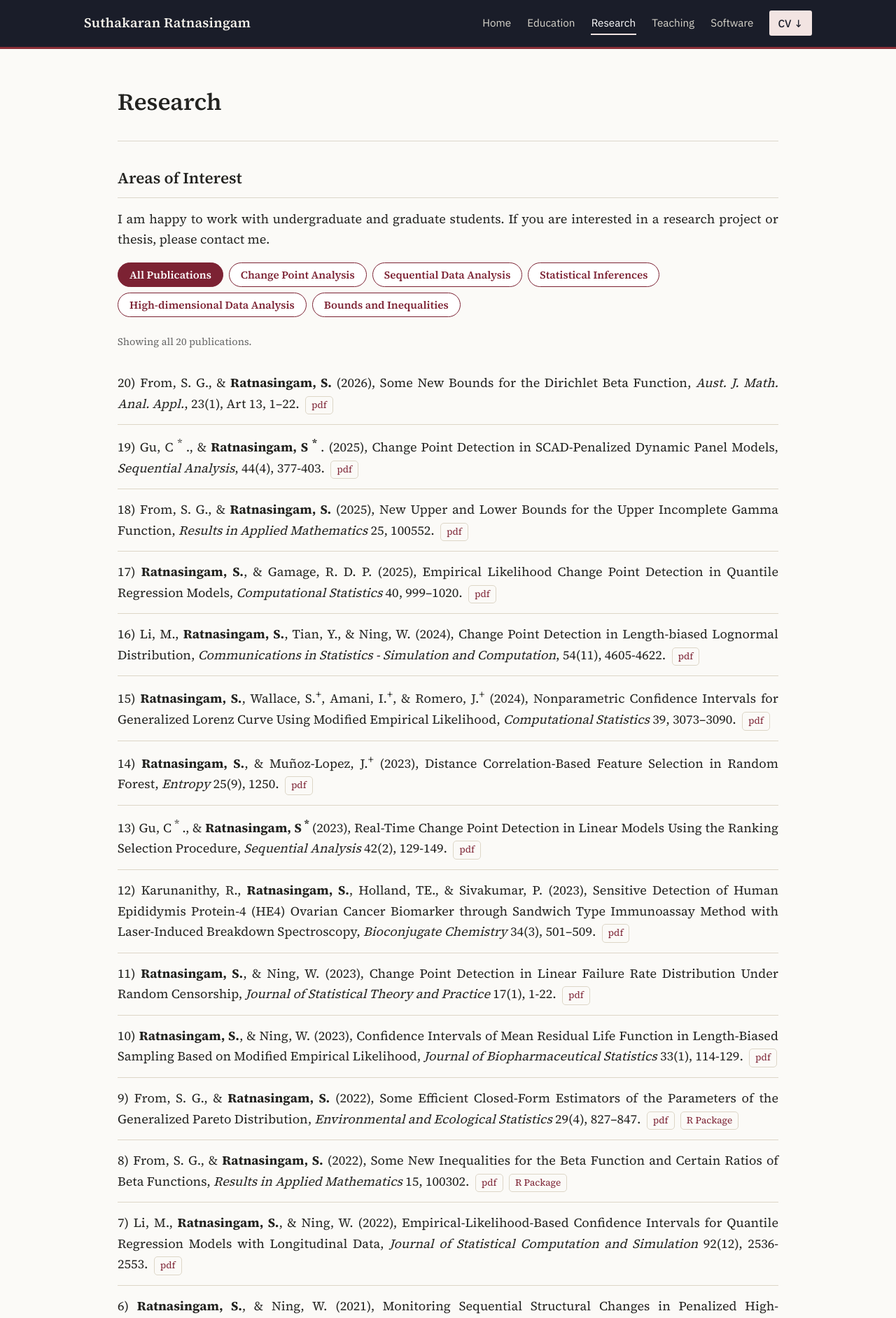
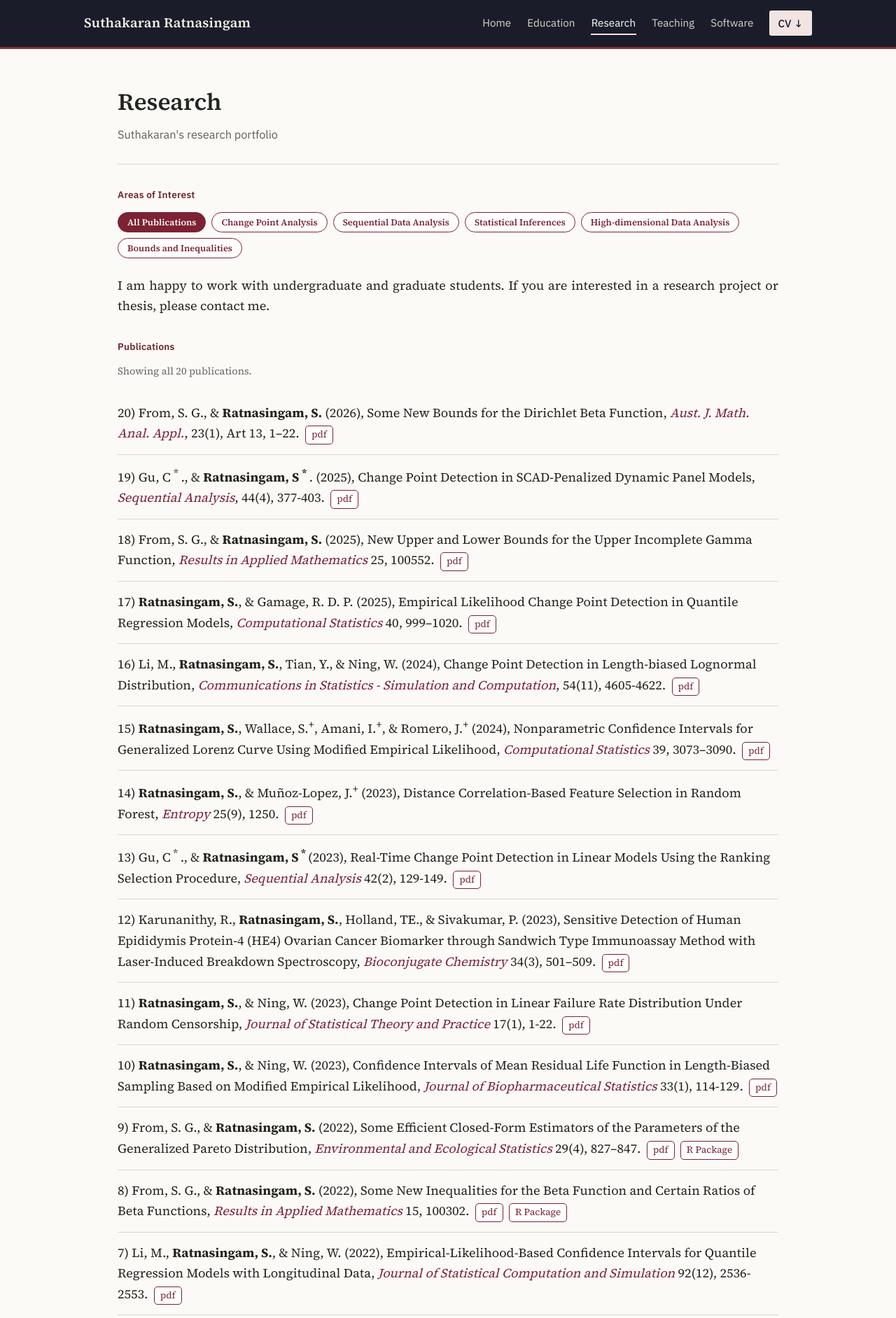
Before and after one commit to suthakaranr/suthakaranr.github.io, a Jekyll site: the page built from pages/Research.md, in a window 1280 px wide. Shown: the top 1883 px of the page at 70% size. Built offline with Jekyll 4.4.1, drawn with Linux system fonts in a browser that asks for light colours; part of the change alters nothing that is shown.

Commit message:
Add files via upload

```diff
--- a/pages/Research.md
+++ b/pages/Research.md
@@ -1,25 +1,24 @@
 ---
 layout: page
 title: Research
+description: Suthakaran's research portfolio
 ---
 
 <style>
 .interest-tags{display:flex;flex-wrap:wrap;gap:8px;margin:10px 0 24px;}
-.interest-tag{font-family:inherit;font-size:0.95rem;font-weight:600;color:#7c2233;background:#fff;border:1.5px solid #7c2233;border-radius:999px;padding:6px 16px;cursor:pointer;}
+.interest-tag{font-family:inherit;font-size:0.8rem;font-weight:600;color:#7c2233;background:#fff;border:1.5px solid #7c2233;border-radius:999px;padding:5px 13px;cursor:pointer;}
 .interest-tag:hover{background:#f2e9ea;}
 .interest-tag.active{background:#7c2233;color:#fff;}
 .pub-count{color:#666;font-size:0.9rem;margin:10px 0;}
-.pub{padding:14px 0;border-bottom:1px solid #ddd6c7;text-align:justify;}
+.pub{padding:14px 0;border-bottom:1px solid #ddd6c7;}
 .pub:last-child{border-bottom:none;}
-.pub i a{color:inherit;text-decoration:none;transition:color .15s ease;}
-.pub i a:hover, .pub i a:focus-visible{color:#7c2233 !important;}
-.pub-link{display:inline-block;font-size:0.85rem;color:#7c2233;border:1px solid #ddd6c7;border-radius:5px;padding:1px 8px;margin-left:4px;text-decoration:none;transition:background-color .15s ease, border-color .15s ease;}
-.pub-link:hover, .pub-link:focus-visible{background:#f2e9ea;border-color:#7c2233;}
+.pub i a{color:#7c2233;text-decoration:none;border-bottom:1px solid transparent;transition:border-color .15s ease, color .15s ease;}
+.pub i a:hover, .pub i a:focus-visible{border-bottom-color:#7c2233;color:#4a1a24;}
+.pub-link{display:inline-block;font-size:0.85rem;color:#7c2233;background:#fff;border:1px solid #7c2233;border-radius:5px;padding:1px 8px;margin-left:4px;text-decoration:none;transition:background-color .15s ease, color .15s ease;}
+.pub-link:hover, .pub-link:focus-visible{background:#7c2233;color:#fff;}
 </style>
 
-## Areas of Interest
-
-I am happy to work with undergraduate and graduate students. If you are interested in a research project or thesis, please contact me.
+#### Areas of Interest
 
 <div class="interest-tags">
   <button class="interest-tag active" data-filter="all">All Publications</button>
@@ -30,6 +29,9 @@ I am happy to work with undergraduate and graduate students. If you are interest
   <button class="interest-tag" data-filter="bd">Bounds and Inequalities</button>
 </div>
 
+I am happy to work with undergraduate and graduate students. If you are interested in a research project or thesis, please contact me.
+
+#### Publications
 
 <p id="pub-count" class="pub-count"></p>
 
```
